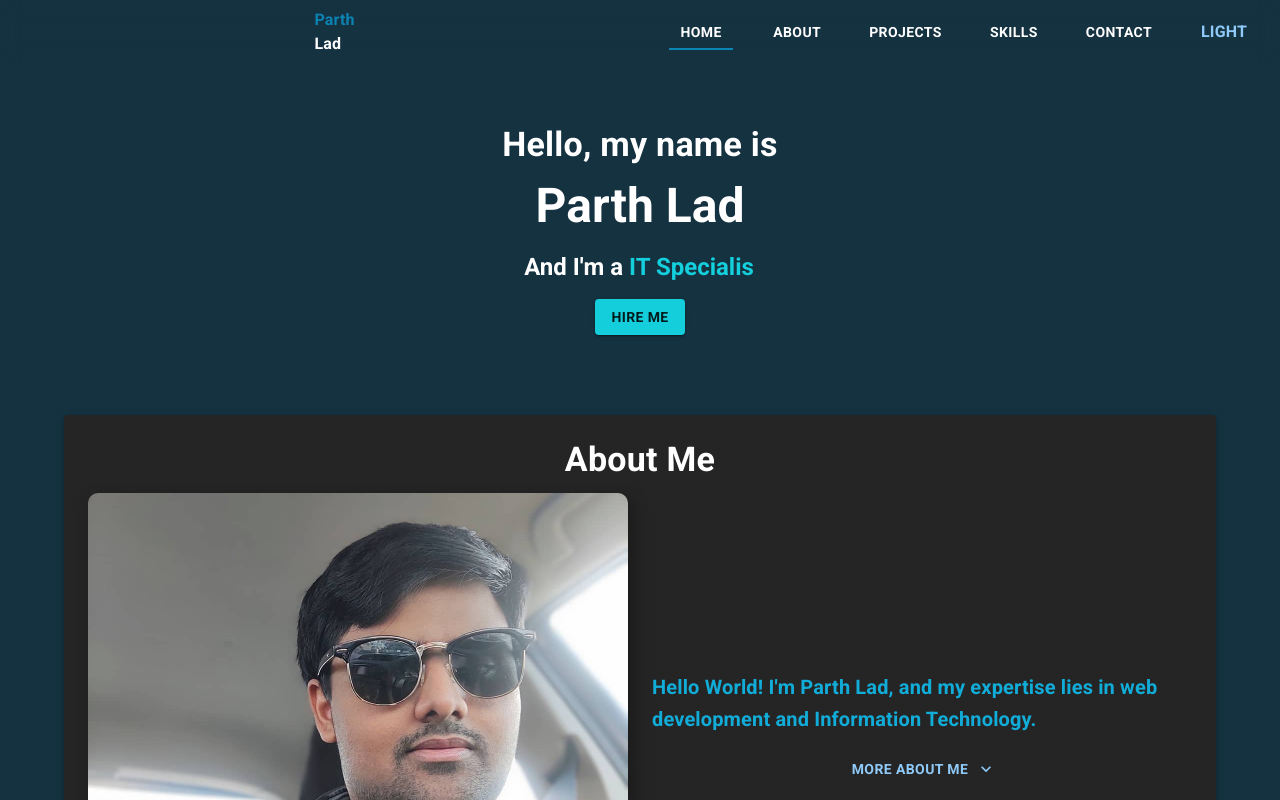
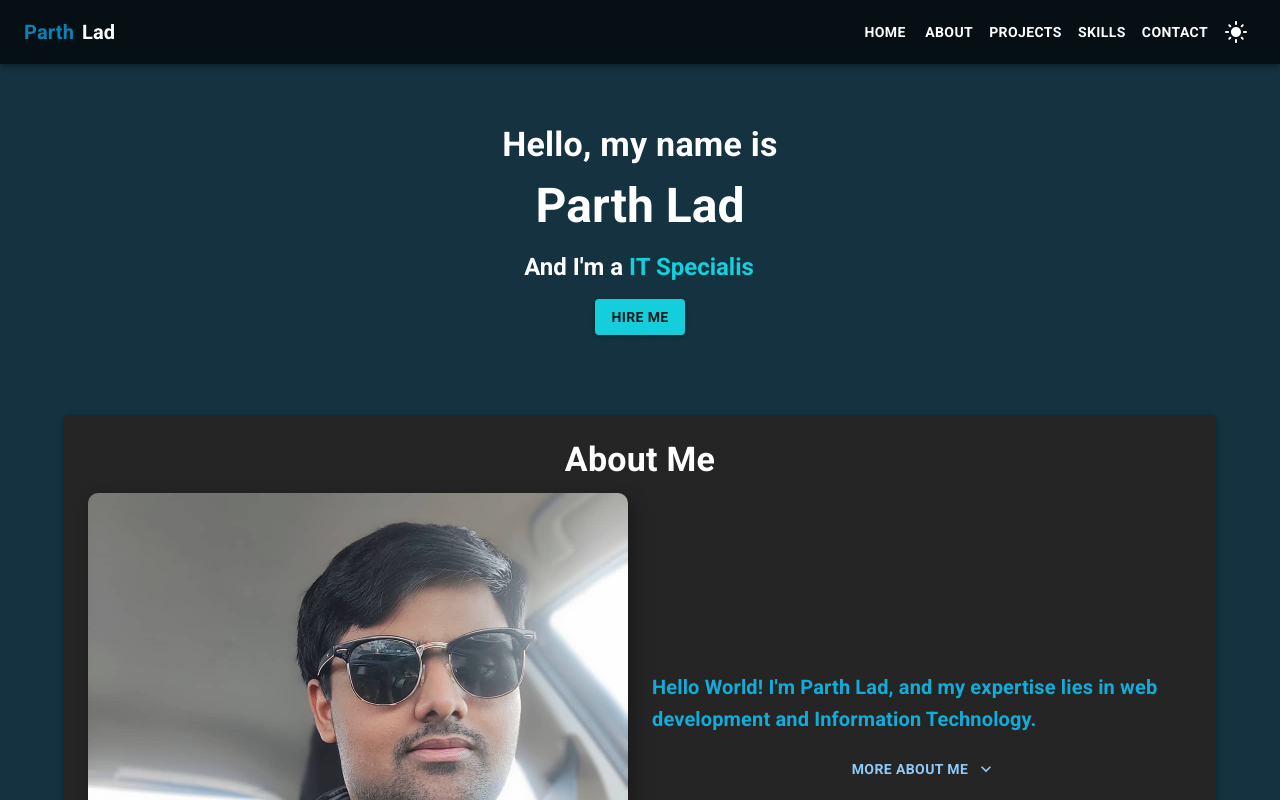
Before and after one commit to ParthKLad/web-portfolio, a React (Create React App) app: page / in a window 1280 px wide. Shown: the top 800 px of the page. Built offline with nearby package versions, Linux system fonts and the light colour scheme.

Commit message:
Add hamburger menu icon and theme toggle button to Navbar component

```diff
--- a/src/components/Navbar.js
+++ b/src/components/Navbar.js
@@ -1,8 +1,11 @@
 import React, { useState, useContext, useEffect } from 'react';
 import {
   AppBar, Toolbar, Box, Typography, Button, useMediaQuery, useTheme, CssBaseline,
-  Drawer, List, ListItem, ListItemText
+  Drawer, List, ListItem, ListItemText, IconButton
 } from '@mui/material';
+import MenuIcon from '@mui/icons-material/Menu'; // Import the Menu icon for the hamburger menu
+import DarkModeIcon from '@mui/icons-material/DarkMode';
+import LightModeIcon from '@mui/icons-material/LightMode';
 import { ThemeContext } from '../context/ThemeContext';
 
 function Navbar({ refs }) {
@@ -24,8 +27,7 @@ function Navbar({ refs }) {
 
     window.addEventListener('scroll', handleScroll);
     return () => window.removeEventListener('scroll', handleScroll);
-  }, [refs.homeRef]);
-
+  }, [refs]);
 
   const navItems = [
     { name: 'Home', ref: refs.homeRef },
@@ -44,106 +46,76 @@ function Navbar({ refs }) {
     if (ref && ref.current) {
       ref.current.scrollIntoView({ behavior: 'smooth' });
     }
-    handleDrawerToggle();
+    if (isMobile) {
+      handleDrawerToggle();
+    }
   };
-
 
   return (
     <>
       <CssBaseline />
       <AppBar position="fixed" sx={{
-        background: 'transparent',
-        backdropFilter: 'blur(10px)',
-        boxShadow: 'none',
-        transition: 'all 0.3s',
+        background: themeType === 'dark' ? 'rgba(0, 0, 0, 0.7)' : 'rgba(255, 255, 255, 0.7)',
+        color: theme.palette.getContrastText(theme.palette.background.default),
+        transition: 'all 0.3s ease',
       }}>
         <Toolbar sx={{ justifyContent: 'space-between', alignItems: 'center' }}>
-          <Typography variant="h6" sx={{ flexGrow: 1, display: 'flex', justifyContent: 'center', alignItems: 'center', cursor: 'pointer' }}>
-            <Box onClick={() => handleNavItemClicked('Home', refs.homeRef)}>
-              <Typography
-                sx={{
-                  mr: 1, fontWeight: themeType === 'dark' ? 300 : 700,
-                  color: themeType === 'dark' ? '#0B83B3' : '#FFF',
-                  '&:hover': { color: themeType === 'dark' ? '#FFF' : '#0B83B3', },
-                }}
-              >
-                Parth
-              </Typography>
-              <Typography
-                sx={{
-                  fontWeight: themeType === 'dark' ? 700 : 300,
-                  color: themeType === 'dark' ? '#FFF' : '#0B83B3',
-                  '&:hover': { color: themeType === 'dark' ? '#0B83B3' : '#FFF', },
-                }}
-              >
-                Lad
-              </Typography>
-            </Box>
-          </Typography>
-
-          {!isMobile && (
+          <Box onClick={() => handleNavItemClicked('Home', refs.homeRef)} sx={{ cursor: 'pointer', display: 'flex', alignItems: 'center' }}>
+            <Typography variant="h6" sx={{ color: themeType === 'dark' ? '#0982B5' : '#FFF', '&:hover': { color: '#FFF' }, transition: 'color 0.3s' }}>Parth</Typography>
+            <Typography variant="h6" sx={{ color: themeType === 'dark' ? '#FFF' : '#0982B5', '&:hover': { color: '#0982B5' }, transition: 'color 0.3s', ml: 1 }}>Lad</Typography>
+          </Box>
+          {isMobile ? ( // Render hamburger menu icon for mobile
+            <IconButton onClick={handleDrawerToggle} color="inherit">
+              <MenuIcon />
+            </IconButton>
+          ) : (
             <Box sx={{ display: 'flex', alignItems: 'center' }}>
-              {navItems.map((item) => (
+              {navItems.map((item, index) => (
                 <Button
-                  key={item.name}
+                  key={index}
                   onClick={() => handleNavItemClicked(item.name, item.ref)}
                   sx={{
-                    mx: 2,
                     color: 'inherit',
+                    position: 'relative',
                     '&::after': {
                       content: '""',
                       position: 'absolute',
-                      width: activeNav === item.name ? '100%' : '0',
+                      bottom: '-3px',
+                      left: 0,
+                      right: 0,
                       height: '2px',
-                      bottom: 0,
-                      left: 0,
-                      bgcolor: '#0B83B3',
-                      transition: 'width 0.3s',
+                      backgroundColor: theme.palette.primary.main,
+                      opacity: 0,
+                      transition: 'opacity 300ms',
                     },
                     '&:hover::after': {
-                      width: '100%',
+                      opacity: 1,
                     },
-                    '&:hover': {
-                      color: '#0B83B3',
-                    },
+
+
                   }}
                 >
                   {item.name}
                 </Button>
               ))}
-              <Button onClick={toggleTheme} sx={{ ml: 2 }}>
-                {themeType === 'dark' ? <Typography>Light</Typography> : <Typography>Dark</Typography>}
-              </Button>
-            </Box>
-          )}
-
-          {isMobile && (
-            <Box sx={{ display: 'flex', alignItems: 'center' }}>
-              <Button onClick={toggleTheme}>
-                {themeType === 'dark' ? <Typography>Light</Typography> : <Typography>Dark</Typography>}
-              </Button>
-              <Button onClick={handleDrawerToggle} sx={{ ml: 2 }}>
-                <Typography sx={{ transform: drawerOpen ? 'rotate(45deg)' : 'rotate(0)' }}>
-                  {drawerOpen ? '✕' : '☰'}
-                </Typography>
-              </Button>
+              <IconButton onClick={toggleTheme} color="inherit">
+                {themeType === 'dark' ? <LightModeIcon /> : <DarkModeIcon />}
+              </IconButton>
             </Box>
           )}
         </Toolbar>
       </AppBar>
-
       {isMobile && (
-        <Drawer anchor='right' open={drawerOpen} onClose={handleDrawerToggle} sx={{ '.MuiDrawer-paper': { width: '75%' } }}>
+        <Drawer anchor='right' open={drawerOpen} onClose={handleDrawerToggle}>
           <List>
-            {navItems.map((item) => (
-              <ListItem button key={item.name} onClick={() => handleNavItemClicked(item.name, item.ref)}>
-                <ListItemText primary={item.name} sx={{ textAlign: 'center' }} />
+            {navItems.map((item, index) => (
+              <ListItem button key={index} onClick={() => handleNavItemClicked(item.name, item.ref)}>
+                <ListItemText primary={item.name} />
               </ListItem>
             ))}
           </List>
         </Drawer>
       )}
-
       <Box sx={{ pt: 8 }}>
         {/* Page Content */}
       </Box>
```
